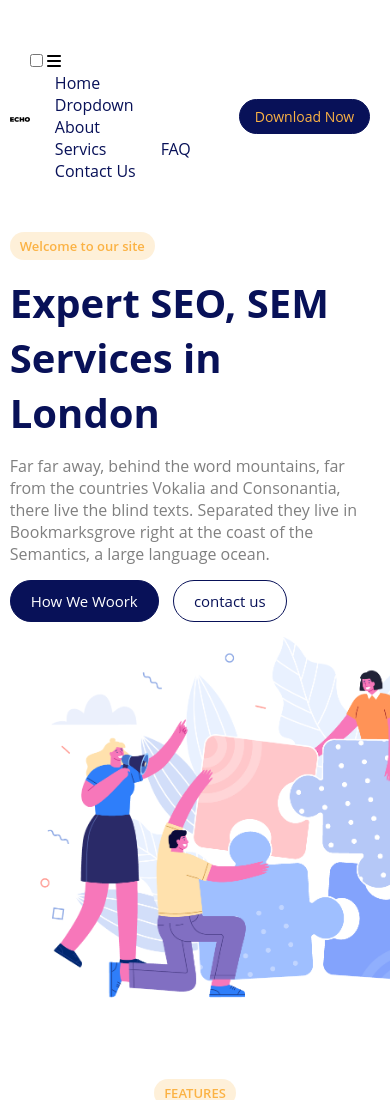
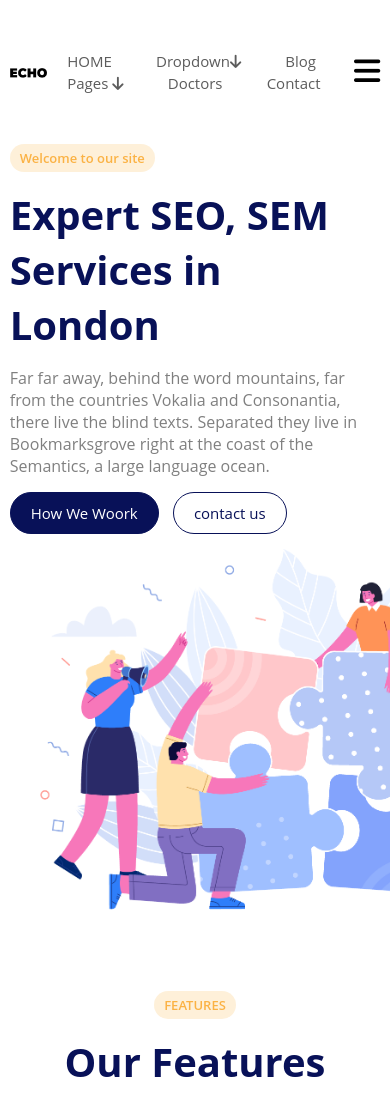
Before and after one commit to ashrafulrahmansakil/home-work-2, a plain HTML site: page index.html in a window 390 px wide. Shown: the top 1100 px of the page. Drawn offline with Linux system fonts and the light colour scheme.

Commit message:
home-work-2

```diff
--- a/index.html
+++ b/index.html
@@ -19,30 +19,37 @@
 <body>
 
         <!-- header area start-->
-    <header>
         <div class="header__area container pb pt">
-            <div class="header__item">
-                <div class="logo"><img src="./assets/logo.webp" alt="logo"></div>
-                <div class="nav__bar">
+                <div class="header__top">
+                    <div class="nav__logo"><img src="./assets/logo.webp" alt="logo"></div>
+                    <div class="nav__menu">
+                        <!-- bars -->
 
-                    <!-- toggle -->
-                <input type="checkbox" value="check" class="checkbtn">
-                    <label for="check" id="check">
-                        <i class="fa fa-bars"></i>
+                    <input type="checkbox" id="check">
+                    <label for="check" class="checkbtn">
+                        <i class="fas fa-bars"></i>
                     </label>
+                        <!-- bars end-->
+                        <ul>
+                            <li><a href="">HOME</a></li>
+                            <li><a href="">Dropdown<i class="fas fa-arrow-down"></i></a>
+                                <ul>
+                                    <li><a href="">Blog</a></li>
+                                    <li><a href="">Single-Blog</a></li>
+                                </ul>
+                            </li>
+                            <li><a href="">Blog</a></li>
+                            <li><a href="">Pages <i class="fas fa-arrow-down"></i></a><ul>
+                                <li><a href="">Elements</a></li>
+                                <li><a href="">About</a></li>
+                            </ul>
+                        </li>
+                            <li><a href="">Doctors</a></li>
+                            <li><a href="">Contact</a></li>
+                        </ul>
 
-
-                    <ul>
-                        <li><a href="#">home</a></li>
-                        <li><a href="#">dropdown</a></li>
-                        <li><a href="#">about</a></li>
-                        <li><a href="#">servics</a></li>
-                        <li><a href="#">FAQ</a></li>
-                        <li><a href="#">contact Us</a></li>
-                    </ul>
-
-                </div>
-                <input type="button" value="download now">
+                    </div>
+            <div class="nav__button"><input type="button" value="Make an Appointment"></div>
             </div>
         </div>
 
--- a/responsive.css
+++ b/responsive.css
@@ -1,4 +1,13 @@
 @media screen and (max-width:768px) {
+
+input[type="button"] {
+        display: none;
+}
+
+.checkbtn{
+    display: block;
+    float: right;
+}
 
 .slide__content {
     display: block;
--- a/style.css
+++ b/style.css
@@ -98,34 +98,73 @@ button:hover{
 }
 
 /* header area start */
-.header__item {
+.header__top {
     display: flex;
     justify-content: space-between;
     align-items: center;
+    clear: both;
+ }
+
+/* toggle */
+.checkbtn{
+    font-size: 30px;
+    color: #000;
+    display: none;
 }
 
-.logo img {
+#check {
+    display: none;
+}
+
+
+/* nav */
+.nav__logo img {
     width: 100%;
 }
 
-/* nav */
-.header__item {
-    display: flex;
-    justify-content: space-between;
-    align-items: center;
+.nav__menu ul li {
+    display: inline-block;
+    list-style: none;
+    padding: 0px 20px;
+    position: relative;
 }
 
-.nav__bar ul li a {
+.nav__menu ul li a {
+    color: #5c5c5c;
     text-decoration: none;
-    color: #081158;
-    display: block;
-    text-transform: capitalize;
+    font-size: 15px;
 }
 
-.nav__bar ul li {
-    display: inline-block;
-    padding: 0px 25px;
+.nav__menu ul li a:hover{
+    color: #081158;
 }
+
+/* drop */
+.nav__menu ul ul{
+    position:absolute;
+    display: none;
+    background: rgb(192, 191, 191);
+    border-radius: 5px;
+  }
+
+  .nav__menu ul li:hover>ul{
+    display: block;;
+  }
+
+  .nav__menu ul ul li{
+    float: none;
+    display: list-item;
+    position:relative;
+  }
+
+  /* ==== perfect=====* */
+
+  .nav-menu ul ul ul {
+    top: 0%;
+    left: 100%;
+    background: rgb(146, 146, 146);
+  }
+
 
 /* slider */
 
```
